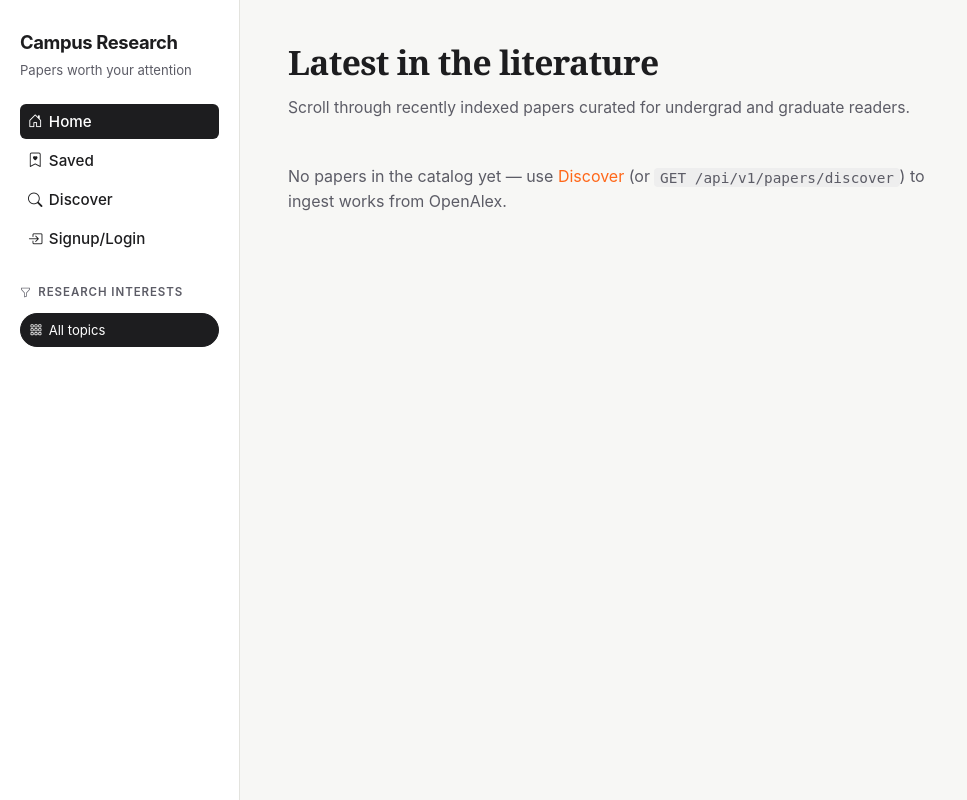
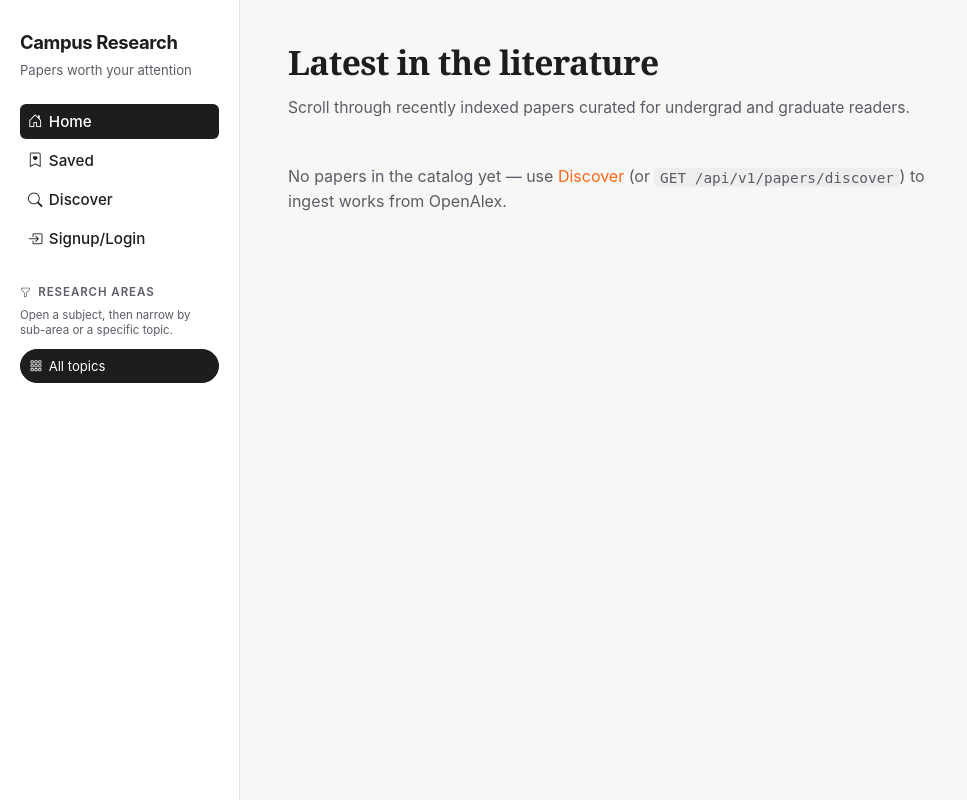
Before and after one commit to changerate/cs4800-assignment3, a Flask app: page / in a window 1280 px wide. Shown: the whole page, without its empty margins (0-967 px from the left). Run offline with Flask 3, Linux system fonts and the light colour scheme; data that the repository does not hold is empty.

Commit message:
somewhat better filters

```diff
--- a/backend/app/models/research_paper.py
+++ b/backend/app/models/research_paper.py
@@ -20,6 +20,8 @@ class ResearchPaper(db.Model):
     title = db.Column(db.String(500), nullable=False)
     abstract = db.Column(db.Text, nullable=False)
     topic = db.Column(db.String(120), nullable=False, index=True)
+    topic_field = db.Column(db.String(120), nullable=True, index=True)
+    topic_subfield = db.Column(db.String(120), nullable=True)
     venue = db.Column(db.String(200), nullable=True)
     published_at = db.Column(db.Date, nullable=True)
     created_at = db.Column(db.DateTime, default=datetime.utcnow, nullable=False)
--- a/backend/app/services/ingestion.py
+++ b/backend/app/services/ingestion.py
@@ -11,6 +11,8 @@ _CANONICAL_FIELDS = frozenset(
         "abstract",
         "feed_summary",
         "topic",
+        "topic_field",
+        "topic_subfield",
         "venue",
         "published_at",
         "doi",
--- a/backend/app/static/css/app.css
+++ b/backend/app/static/css/app.css
@@ -160,6 +160,131 @@ code {
   border-color: #1d1d1f;
   background: #1d1d1f;
   color: #fff;
+}
+
+.sidebar-filters-intro {
+  font-size: 0.72rem;
+  color: var(--muted);
+  margin: -0.35rem 0 0.65rem;
+  line-height: 1.35;
+}
+
+.filter-area-group {
+  border: 1px solid var(--line);
+  border-radius: 10px;
+  margin-bottom: 0.45rem;
+  background: #fafaf8;
+}
+
+.filter-area-summary {
+  list-style: none;
+  cursor: pointer;
+  padding: 0.45rem 0.55rem;
+  font-size: 0.88rem;
+  font-weight: 600;
+  display: flex;
+  align-items: center;
+  gap: 0.4rem;
+}
+
+.filter-area-summary::-webkit-details-marker {
+  display: none;
+}
+
+.filter-area-title {
+  flex: 1;
+}
+
+.filter-area-body {
+  padding: 0 0.5rem 0.55rem 0.65rem;
+  border-top: 1px solid var(--line);
+}
+
+.filter-area-chevron {
+  display: inline-block;
+  width: 0.45rem;
+  height: 0.45rem;
+  border-right: 2px solid var(--muted);
+  border-bottom: 2px solid var(--muted);
+  transform: rotate(-45deg);
+  transition: transform 0.15s ease;
+  flex-shrink: 0;
+  margin-top: -0.15rem;
+}
+
+.filter-area-chevron--small {
+  width: 0.38rem;
+  height: 0.38rem;
+  border-width: 1.5px;
+}
+
+.filter-area-group[open] > .filter-area-summary .filter-area-chevron {
+  transform: rotate(45deg);
+  margin-top: 0.1rem;
+}
+
+.filter-subgroup {
+  margin-top: 0.4rem;
+  padding-left: 0.35rem;
+  border-left: 2px solid #e5e5e0;
+}
+
+.filter-subgroup-summary {
+  list-style: none;
+  cursor: pointer;
+  font-size: 0.8rem;
+  font-weight: 500;
+  padding: 0.28rem 0;
+  display: flex;
+  align-items: center;
+  gap: 0.35rem;
+}
+
+.filter-subgroup-summary::-webkit-details-marker {
+  display: none;
+}
+
+.filter-subgroup[open] > .filter-subgroup-summary .filter-area-chevron {
+  transform: rotate(45deg);
+  margin-top: 0.08rem;
+}
+
+.filter-subgroup-title {
+  flex: 1;
+}
+
+.filter-scope-link {
+  display: block;
+  font-size: 0.76rem;
+  margin: 0.35rem 0 0.25rem;
+  color: var(--muted);
+  text-decoration: none;
+  line-height: 1.3;
+}
+
+.filter-scope-link:hover {
+  text-decoration: underline;
+  color: var(--text);
+}
+
+.filter-scope-link.is-active {
+  color: var(--text);
+  font-weight: 600;
+}
+
+.filter-topic-list {
+  list-style: none;
+  margin: 0.2rem 0 0.35rem;
+  padding: 0;
+  display: flex;
+  flex-direction: column;
+  gap: 0.28rem;
+}
+
+.filter-pill-topic {
+  font-size: 0.72rem;
+  line-height: 1.3;
+  white-space: normal;
 }
 
 .feed-main {
--- a/backend/app/templates/index.html
+++ b/backend/app/templates/index.html
@@ -12,6 +12,15 @@
         {% elif active_topic %}
         Showing <strong>{{ active_topic }}</strong> highlights from the shared
         catalog. <a href="{{ url_for('web.index') }}">Clear filter</a>.
+        {% elif filter_field and filter_subfield_other %}
+        Showing papers in <strong>{{ filter_field }}</strong> with a general catalog label
+        (no specific sub-area). <a href="{{ url_for('web.index') }}">Clear filter</a>.
+        {% elif filter_field and filter_subfield %}
+        Showing <strong>{{ filter_subfield }}</strong> within {{ filter_field }}.
+        <a href="{{ url_for('web.index') }}">Clear filter</a>.
+        {% elif filter_field %}
+        Showing all papers grouped under <strong>{{ filter_field }}</strong>.
+        <a href="{{ url_for('web.index') }}">Clear filter</a>.
         {% else %}
         Scroll through recently indexed papers curated for undergrad and graduate readers.
         {% endif %}
--- a/backend/app/templates/partials/sidebar.html
+++ b/backend/app/templates/partials/sidebar.html
@@ -37,25 +37,66 @@
 
   <section class="sidebar-filters" aria-labelledby="filter-heading">
     <h2 id="filter-heading" class="sidebar-heading">
-      <span class="icon-label"><i class="bi bi-funnel" aria-hidden="true"></i><span>Research interests</span></span>
+      <span class="icon-label"><i class="bi bi-funnel" aria-hidden="true"></i><span>Research areas</span></span>
     </h2>
+    <p class="sidebar-filters-intro">Open a subject, then narrow by sub-area or a specific topic.</p>
     <ul class="filter-list">
       <li>
         <a
           href="{{ url_for('web.index') }}"
-          class="filter-pill {% if not active_topic %}is-active{% endif %}"
+          class="filter-pill {% if not active_topic and not request.args.get('field', '') %}is-active{% endif %}"
           ><span class="icon-label"><i class="bi bi-grid-3x3-gap" aria-hidden="true"></i><span>All topics</span></span></a
         >
       </li>
-      {% for topic in topics %}
-      <li>
+    </ul>
+    {% for field_name, subgroups in topic_areas %}
+    <details
+      class="filter-area-group"
+      {% if sidebar_open_field == field_name %}open{% endif %}
+    >
+      <summary class="filter-area-summary">
+        <span class="filter-area-chevron" aria-hidden="true"></span>
+        <span class="filter-area-title">{{ field_name }}</span>
+      </summary>
+      <div class="filter-area-body">
         <a
-          href="{{ url_for('web.index', topic=topic) }}"
-          class="filter-pill {% if active_topic == topic %}is-active{% endif %}"
-          >{{ topic }}</a
+          href="{{ url_for('web.index', field=field_name) }}"
+          class="filter-scope-link {% if request.args.get('field', '') == field_name and not request.args.get('subfield', '') and not active_topic %}is-active{% endif %}"
+          >All in {{ field_name }}</a
         >
-      </li>
-      {% endfor %}
-    </ul>
+        {% for sub_key, topic_list in subgroups %}
+        <details
+          class="filter-subgroup"
+          {% if sidebar_open_field == field_name and sidebar_open_subfield == sub_key %}open{% endif %}
+        >
+          <summary class="filter-subgroup-summary">
+            <span class="filter-area-chevron filter-area-chevron--small" aria-hidden="true"></span>
+            {% if sub_key == '_none' %}
+            <span class="filter-subgroup-title">General</span>
+            {% else %}
+            <span class="filter-subgroup-title">{{ sub_key }}</span>
+            {% endif %}
+          </summary>
+          <!-- <a
+            href="{% if sub_key == '_none' %}{{ url_for('web.index', field=field_name, subfield='_none') }}{% else %}{{ url_for('web.index', field=field_name, subfield=sub_key) }}{% endif %}"
+            class="filter-scope-link {% if request.args.get('field', '') == field_name and request.args.get('subfield', '') == sub_key and not active_topic %}is-active{% endif %}"
+            >{% if sub_key == '_none' %}All general topics{% else %}All in {{ sub_key }}{% endif %}</a
+          > -->
+          <ul class="filter-topic-list">
+            {% for t in topic_list %}
+            <li>
+              <a
+                href="{{ url_for('web.index', topic=t) }}"
+                class="filter-pill filter-pill-topic {% if active_topic == t %}is-active{% endif %}"
+                >{{ t }}</a
+              >
+            </li>
+            {% endfor %}
+          </ul>
+        </details>
+        {% endfor %}
+      </div>
+    </details>
+    {% endfor %}
   </section>
 </aside>
--- a/backend/app/web/routes.py
+++ b/backend/app/web/routes.py
@@ -1,6 +1,7 @@
 from urllib.parse import urlparse
 
 from flask import current_app, jsonify, redirect, render_template, request, session, url_for
+from sqlalchemy import or_
 
 from app.auth_util import session_required_json
 from app.extensions import db
@@ -16,6 +17,9 @@ from app.services.openalex import (
 from app.web import bp
 
 me_schema = UserMeSchema()
+
+# Subfield query value for papers with no OpenAlex subfield (filter within a field).
+SUBFIELD_NONE_PARAM = "_none"
 
 
 def _parse_credentials():
@@ -51,24 +55,82 @@ def _is_safe_next(next_url: str | None) -> bool:
     return parsed.scheme == "" and parsed.netloc == "" and next_url.startswith("/")
 
 
-def _paper_feed_query(topic: str | None):
+def _paper_feed_query(
+    topic: str | None = None,
+    field: str | None = None,
+    subfield: str | None = None,
+    subfield_unclassified: bool = False,
+):
     q = ResearchPaper.query
     if topic:
         q = q.filter(ResearchPaper.topic == topic)
+    elif subfield_unclassified and field:
+        q = q.filter(
+            ResearchPaper.topic_field == field,
+            or_(
+                ResearchPaper.topic_subfield.is_(None),
+                ResearchPaper.topic_subfield == "",
+            ),
+        )
+    elif subfield and field:
+        q = q.filter(
+            ResearchPaper.topic_field == field,
+            ResearchPaper.topic_subfield == subfield,
+        )
+    elif field:
+        q = q.filter(ResearchPaper.topic_field == field)
     return q.order_by(
         ResearchPaper.published_at.desc(),
         ResearchPaper.id.desc(),
     )
 
 
-def _distinct_topics():
+def _topic_area_tree() -> list[tuple[str, list[tuple[str, list[str]]]]]:
+    """Field → (subfield key, topic names) for sidebar filters; sub key _none = broad/unspecified."""
+    from collections import defaultdict
+
     rows = (
-        ResearchPaper.query.with_entities(ResearchPaper.topic)
-        .distinct()
-        .order_by(ResearchPaper.topic.asc())
+        ResearchPaper.query.with_entities(
+            ResearchPaper.topic_field,
+            ResearchPaper.topic_subfield,
+            ResearchPaper.topic,
+        )
+        .filter(ResearchPaper.topic_field.isnot(None))
         .all()
     )
-    return [r[0] for r in rows]
+    by_sub: dict[str, dict[str, set[str]]] = defaultdict(lambda: defaultdict(set))
+    other: dict[str, set[str]] = defaultdict(set)
+    for f, sf, t in rows:
+        if not t:
+            continue
+        if sf:
+            by_sub[f][sf].add(t)
+        else:
+            other[f].add(t)
+    out: list[tuple[str, list[tuple[str, list[str]]]]] = []
+    all_fields = set(by_sub.keys()) | set(other.keys())
+    for f in sorted(all_fields):
+        subs: list[tuple[str, list[str]]] = []
+        for sf in sorted(by_sub.get(f, {}).keys()):
+            subs.append((sf, sorted(by_sub[f][sf])))
+        if other.get(f):
+            subs.append((SUBFIELD_NONE_PARAM, sorted(other[f])))
+        out.append((f, subs))
+    return out
+
+
+def _sidebar_topics_context(
+    *,
+    sidebar_open_field: str | None = None,
+    sidebar_open_subfield: str | None = None,
+    active_topic: str | None = None,
+) -> dict:
+    return {
+        "topic_areas": _topic_area_tree(),
+        "sidebar_open_field": sidebar_open_field,
+        "sidebar_open_subfield": sidebar_open_subfield,
+        "active_topic": active_topic,
+    }
 
 
 def _saved_paper_ids(user: User | None) -> set[int]:
@@ -111,7 +173,6 @@ def _related_papers(seed: ResearchPaper, limit: int = 8) -> list[ResearchPaper]:
 
 @bp.get("/discover")
 def discover():
-    topics = _distinct_topics()
     user = _get_authenticated_user()
     saved_ids = _saved_paper_ids(user)
     error = None
@@ -139,8 +200,7 @@ def discover():
     return render_template(
         "discover.html",
         papers=papers,
-        topics=topics,
-        active_topic=None,
+        **_sidebar_topics_context(),
         page="discover",
         is_authenticated=user is not None,
         saved_ids=saved_ids,
@@ -153,15 +213,51 @@ def discover():
 @bp.get("/")
 def index():
     topic = (request.args.get("topic") or "").strip() or None
-    papers = _paper_feed_query(topic).all()
-    topics = _distinct_topics()
+    field = (request.args.get("field") or "").strip() or None
+    raw_sub = (request.args.get("subfield") or "").strip()
+    subfield_unclassified = raw_sub == SUBFIELD_NONE_PARAM
+    subfield = None if subfield_unclassified or not raw_sub else raw_sub
+
+    sidebar_open_field = field
+    sidebar_open_subfield = (
+        SUBFIELD_NONE_PARAM if subfield_unclassified else subfield
+    )
+    if topic and not field and not raw_sub:
+        hint = (
+            ResearchPaper.query.with_entities(
+                ResearchPaper.topic_field,
+                ResearchPaper.topic_subfield,
+            )
+            .filter(ResearchPaper.topic == topic)
+            .first()
+        )
+        if hint:
+            hf, hs = hint
+            sidebar_open_field = hf
+            if hf and not hs:
+                sidebar_open_subfield = SUBFIELD_NONE_PARAM
+            else:
+                sidebar_open_subfield = hs
+
+    papers = _paper_feed_query(
+        topic=topic,
+        field=None if topic else field,
+        subfield=None if topic else subfield,
+        subfield_unclassified=False if topic else subfield_unclassified,
+    ).all()
     user = _get_authenticated_user()
     saved_ids = _saved_paper_ids(user)
     return render_template(
         "index.html",
         papers=papers,
-        topics=topics,
-        active_topic=topic,
+        **_sidebar_topics_context(
+            sidebar_open_field=sidebar_open_field,
+            sidebar_open_subfield=sidebar_open_subfield,
+            active_topic=topic,
+        ),
+        filter_field=field,
+        filter_subfield=subfield,
+        filter_subfield_other=subfield_unclassified,
         page="home",
         is_authenticated=user is not None,
         saved_ids=saved_ids,
@@ -171,7 +267,6 @@ def index():
 
 @bp.get("/saved")
 def saved():
-    topics = _distinct_topics()
     user = _get_authenticated_user()
     if user is None:
         return redirect(url_for("web.auth_page", next=request.path))
@@ -184,8 +279,10 @@ def saved():
     return render_template(
         "index.html",
         papers=papers,
-        topics=topics,
-        active_topic=None,
+        **_sidebar_topics_context(),
+        filter_field=None,
+        filter_subfield=None,
+        filter_subfield_other=False,
         page="saved",
         is_authenticated=True,
         saved_ids=saved_ids,
@@ -222,15 +319,16 @@ def unsave_paper(paper_id: int):
 @bp.get("/papers/<int:paper_id>/related")
 def show_related(paper_id: int):
     seed = ResearchPaper.query.get_or_404(paper_id)
-    topics = _distinct_topics()
     user = _get_authenticated_user()
     papers = _related_papers(seed)
     saved_ids = _saved_paper_ids(user)
     return render_template(
         "index.html",
         papers=papers,
-        topics=topics,
-        active_topic=None,
+        **_sidebar_topics_context(),
+        filter_field=None,
+        filter_subfield=None,
+        filter_subfield_other=False,
         page="home",
         is_authenticated=user is not None,
         saved_ids=saved_ids,
@@ -248,11 +346,9 @@ def profile():
     user = _get_authenticated_user()
     if user is None:
         return redirect(url_for("web.auth_page", next=request.path))
-    topics = _distinct_topics()
     return render_template(
         "profile.html",
-        topics=topics,
-        active_topic=None,
+        **_sidebar_topics_context(),
         page="profile",
         user=user,
         is_authenticated=True,
@@ -264,7 +360,6 @@ def auth_page():
     user = _get_authenticated_user()
     if user is not None:
         return redirect(url_for("web.profile"))
-    topics = _distinct_topics()
     mode = (request.args.get("mode") or "login").strip().lower()
     if mode not in {"login", "signup"}:
         mode = "login"
@@ -278,8 +373,7 @@ def auth_page():
         info = "You have been signed out."
     return render_template(
         "auth.html",
-        topics=topics,
-        active_topic=None,
+        **_sidebar_topics_context(),
         page="auth",
         is_authenticated=False,
         mode=mode,
@@ -296,12 +390,10 @@ def auth_page():
 def signup():
     username, email, password = _parse_credentials()
     if not username or not email or len(password) < 6:
-        topics = _distinct_topics()
         return (
             render_template(
                 "auth.html",
-                topics=topics,
-                active_topic=None,
+                **_sidebar_topics_context(),
                 page="auth",
                 is_authenticated=False,
                 mode="signup",
@@ -317,12 +409,10 @@ def signup():
     if User.query.filter(
         (User.username == username) | (User.email == email)
     ).first():
-        topics = _distinct_topics()
         return (
             render_template(
                 "auth.html",
-                topics=topics,
-                active_topic=None,
+                **_sidebar_topics_context(),
                 page="auth",
                 is_authenticated=False,
                 mode="signup",
@@ -349,12 +439,10 @@ def login_page():
     if not _is_safe_next(next_path):
         next_path = ""
     if not username or not password:
-        topics = _distinct_topics()
         return (
             render_template(
                 "auth.html",
-                topics=topics,
-                active_topic=None,
+                **_sidebar_topics_context(),
                 page="auth",
                 is_authenticated=False,
                 mode="login",
@@ -369,12 +457,10 @@ def login_page():
         )
     user = User.query.filter_by(username=username).first()
     if user is None or not user.check_password(password):
-        topics = _distinct_topics()
         return (
             render_template(
                 "auth.html",
-                topics=topics,
-                active_topic=None,
+                **_sidebar_topics_context(),
                 page="auth",
                 is_authenticated=False,
                 mode="login",
```
Also changed, not shown: backend/app/api/v1/papers.py (+20 -1 lines), backend/app/services/openalex.py (+11 -0 lines), backend/migrations/versions/e2a7b0c1d4f5_topic_field_subfield_for_filters.py (added, +35 -0 lines).
